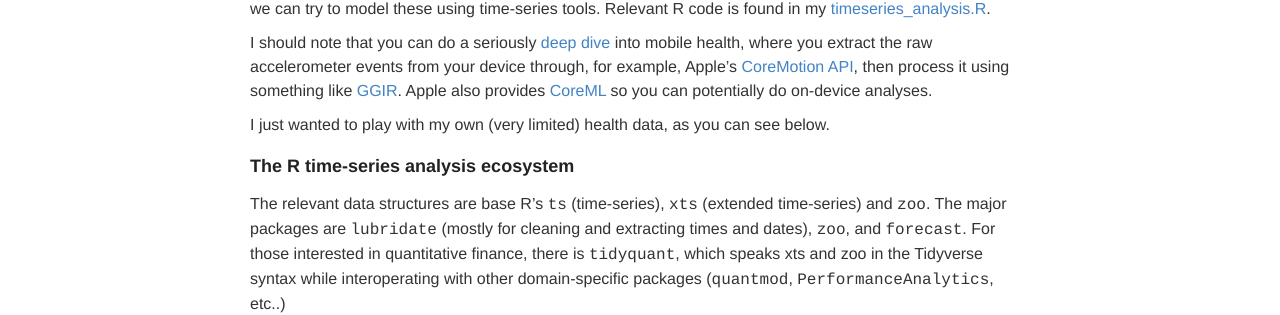
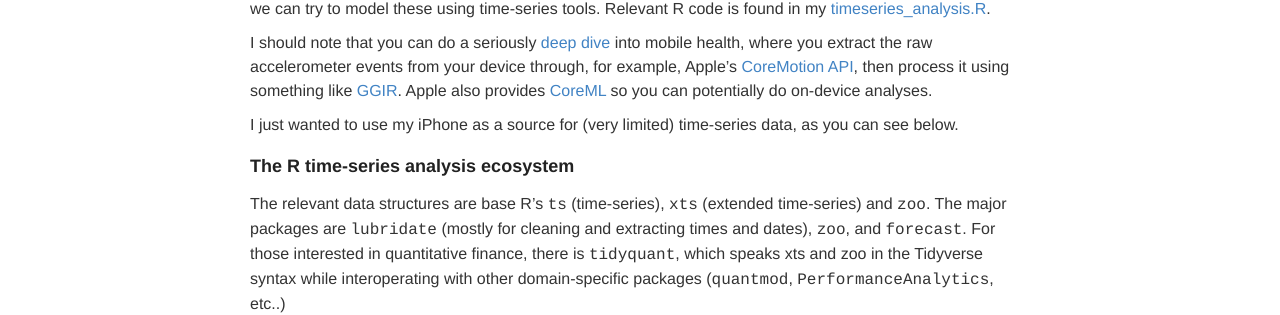
Before and after one commit to ptvan/ptvan.github.io, a Jekyll site: the page built from _posts/2019-11-15-timeseries-analysis-of-iPhone-health_data.md, in a window 1280 px wide. Shown: the part 335-650 px from the top of the page. Built offline with Jekyll 4.4.1, drawn with Linux system fonts in a browser that asks for light colours.

Commit message:
updated timeseries analysis blogpost

```diff
--- a/_posts/2019-11-15-timeseries-analysis-of-iPhone-health_data.md
+++ b/_posts/2019-11-15-timeseries-analysis-of-iPhone-health_data.md
@@ -8,7 +8,7 @@ I had exported biking distance, running distance and step counts from my iPhone
 
 I should note that you can do a seriously [deep dive](https://towardsdatascience.com/run-or-walk-detecting-user-activity-with-machine-learning-and-core-ml-part-1-9658c0dcdd90) into mobile health, where you extract the raw accelerometer events from your device through, for example, Apple's [CoreMotion API](https://developer.apple.com/documentation/coremotion), then process it using something like [GGIR](https://cran.r-project.org/web/packages/GGIR/vignettes/GGIR.html). Apple also provides [CoreML](https://developer.apple.com/documentation/coreml) so you can potentially do on-device analyses.
 
-I just wanted to play with my own (very limited) health data, as you can see below.
+I just wanted to use my iPhone as a source for (very limited) time-series data, as you can see below.
 
 ### The R time-series analysis ecosystem
 The relevant data structures are base R's `ts` (time-series), `xts` (extended time-series) and `zoo`. The major packages are `lubridate` (mostly for cleaning and extracting times and dates), `zoo`, and `forecast`. For those interested in quantitative finance, there is `tidyquant`, which speaks xts and zoo in the Tidyverse syntax while interoperating with other domain-specific packages (`quantmod`, `PerformanceAnalytics`, etc..)
```
